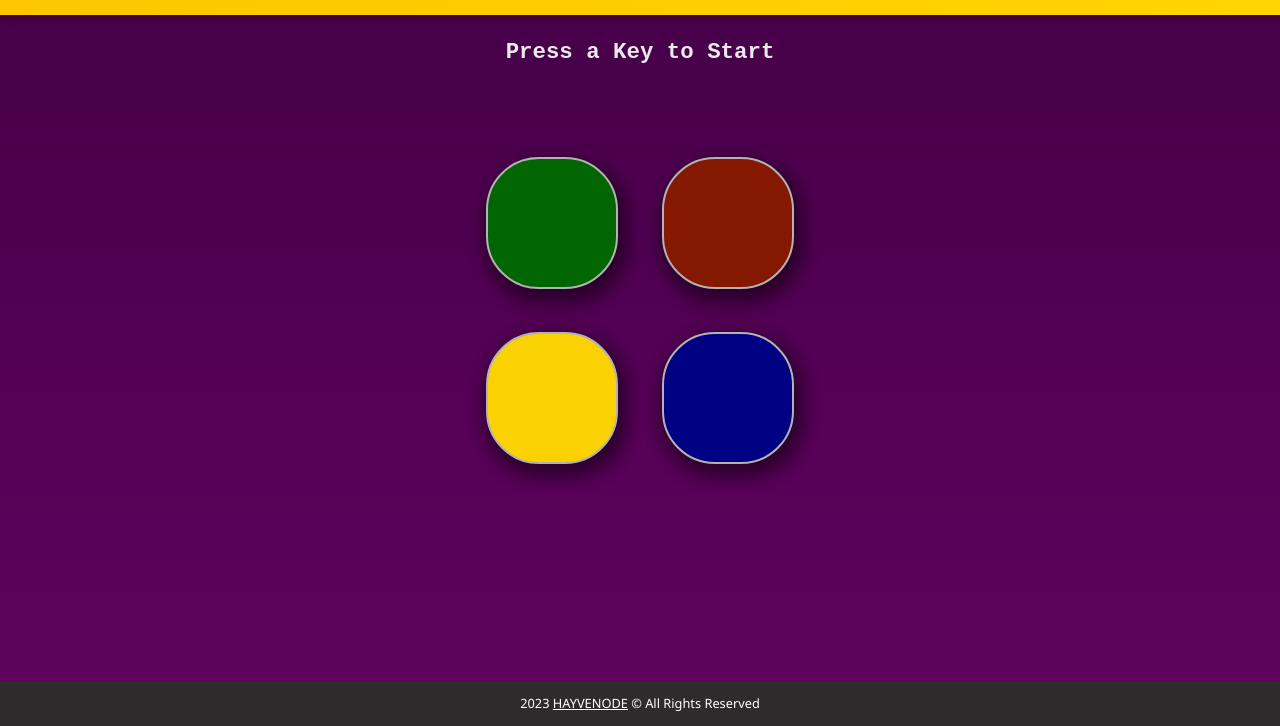
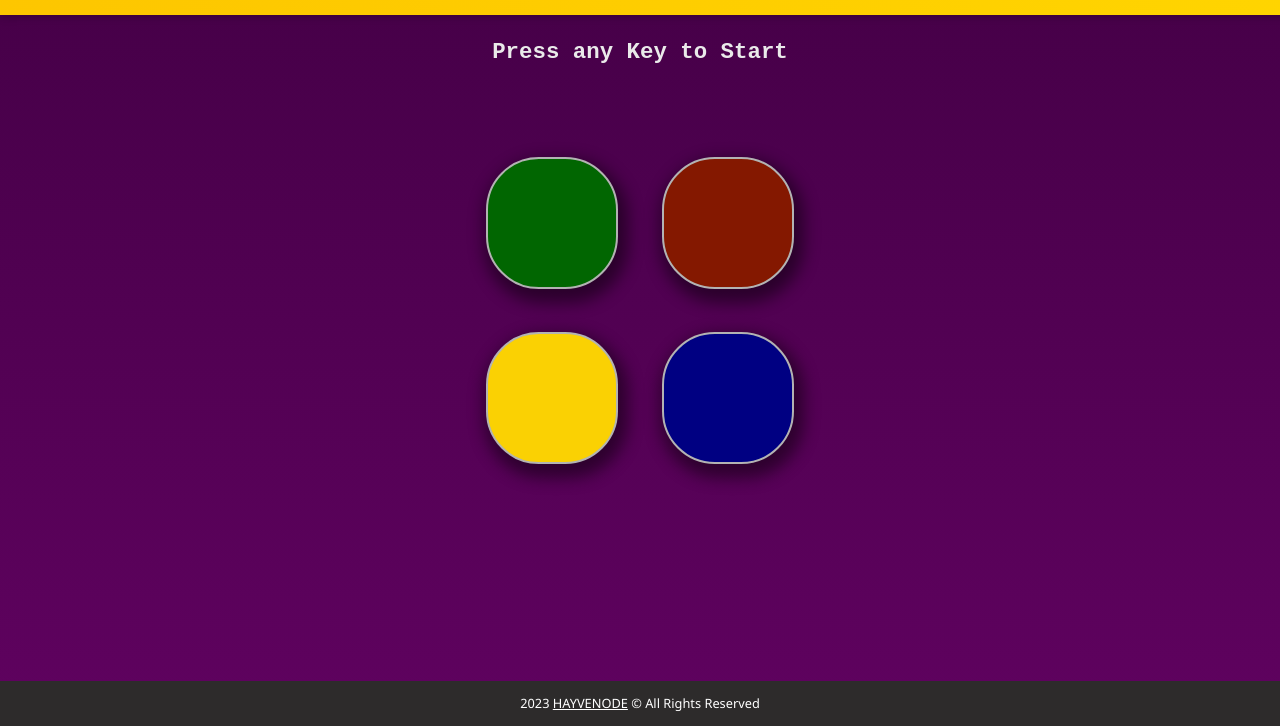
Before and after one commit to HAYVENO/Memoreels-game, a website: page index.html in a window 1280 px wide. Shown: the part 79-805 px from the top of the page. Drawn offline with nearby package versions, Linux system fonts and the light colour scheme.

Commit message:
text fix  :rocket:

```diff
--- a/index.html
+++ b/index.html
@@ -12,7 +12,7 @@
 		<header>
 			<h1>Memoreels — watch. listen. remember.</h1>
 		</header>
-		<h2 id="level-title">Press a Key to Start</h2>
+		<h2 id="level-title">Press any Key to Start</h2>
 		<div class="container">
 			<div lass="row">
 				<div type="button" id="green" class="btn green"></div>
```
